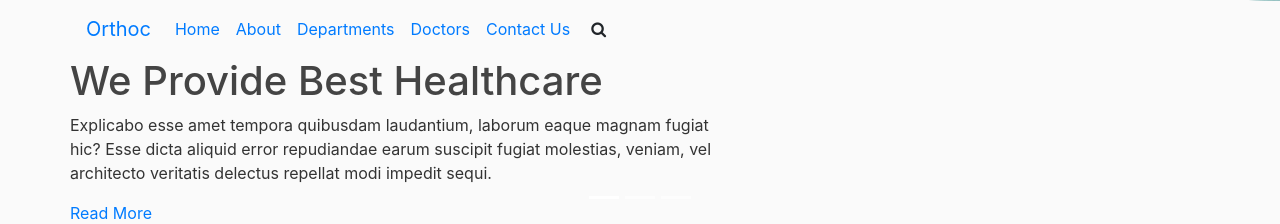
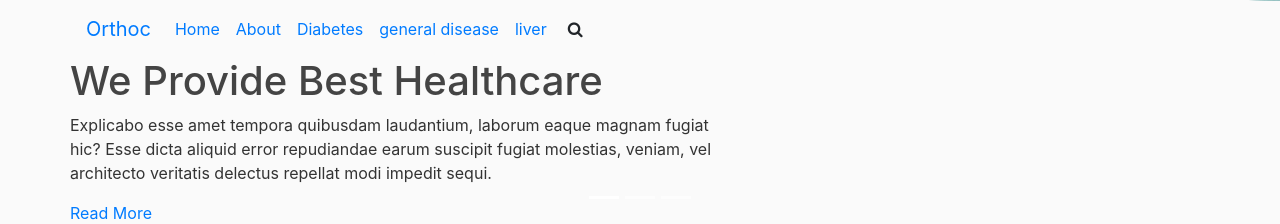
Before and after one commit to geethaguruju/Virtual-Disease-Diagnosis-System, a Flask app: page /index in a window 1280 px wide; the page is wider, and only the part inside the window is pictured. Shown: the part 720-944 px from the top of that part. Run offline with Flask 2, Linux system fonts and the light colour scheme; parts of the project's set-up code (start-up, migrations or seed data) failed here and were passed over; some libraries are stand-ins or nearby versions.

Commit message:
Update index.html

```diff
--- a/template/index.html
+++ b/template/index.html
@@ -59,19 +59,19 @@
           <div class="collapse navbar-collapse" id="navbarSupportedContent">
             <ul class="navbar-nav">
               <li class="nav-item active">
-                <a class="nav-link" href="index.html">Home <span class="sr-only">(current)</span></a>
+                <a class="nav-link" href="/index">Home <span class="sr-only">(current)</span></a>
               </li>
               <li class="nav-item">
-                <a class="nav-link" href="about.html"> About</a>
+                <a class="nav-link" href="/about"> About</a>
               </li>
               <li class="nav-item">
-                <a class="nav-link" href="departments.html">Departments</a>
+                <a class="nav-link" href="/diabetes">Diabetes</a>
               </li>
               <li class="nav-item">
-                <a class="nav-link" href="doctors.html">Doctors</a>
+                <a class="nav-link" href="/general">general disease</a>
               </li>
               <li class="nav-item">
-                <a class="nav-link" href="contact.html">Contact Us</a>
+                <a class="nav-link" href="/liver">liver</a>
               </li>
               <form class="form-inline">
                 <button class="btn  my-2 my-sm-0 nav_search-btn" type="submit">
```
